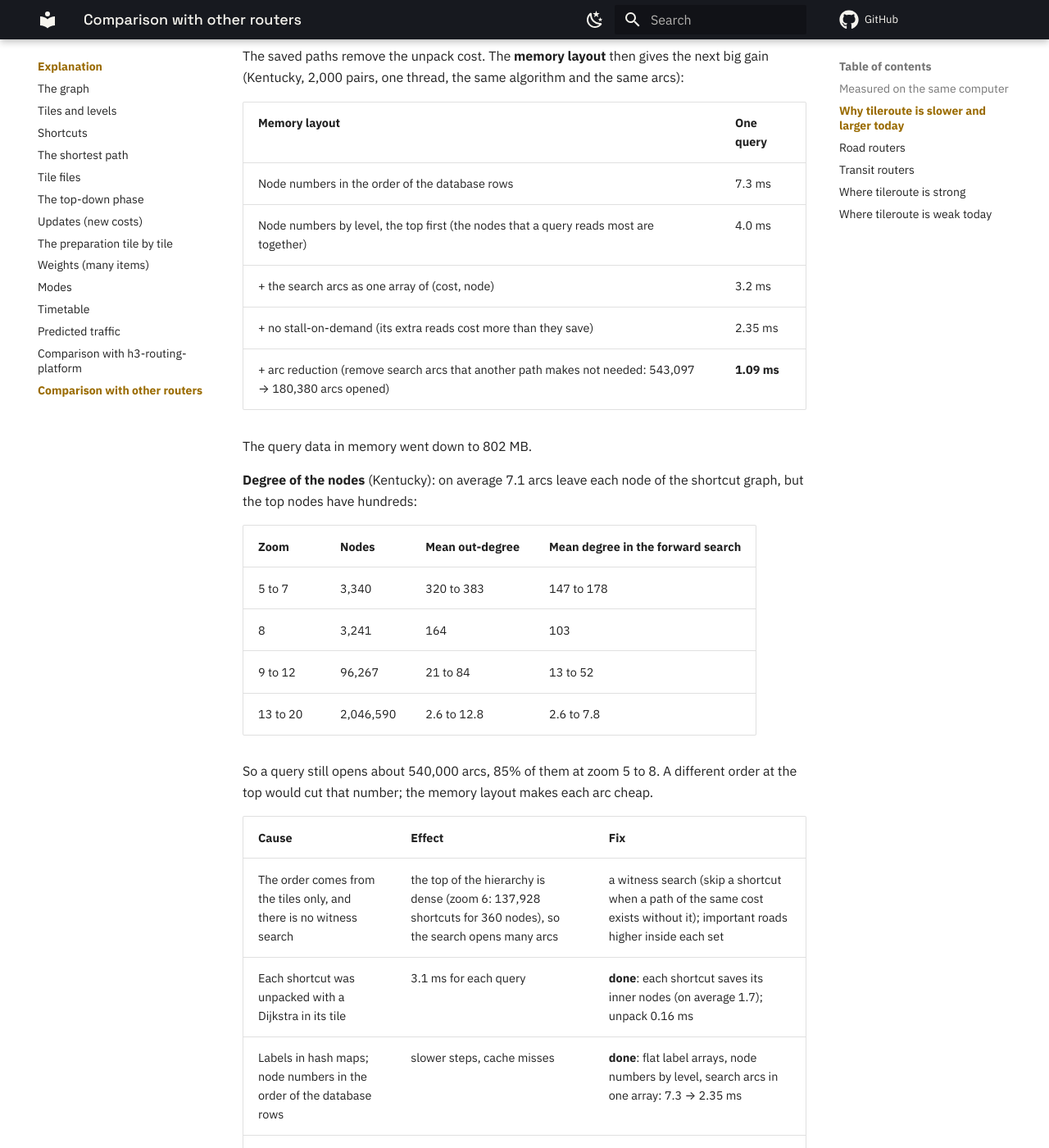
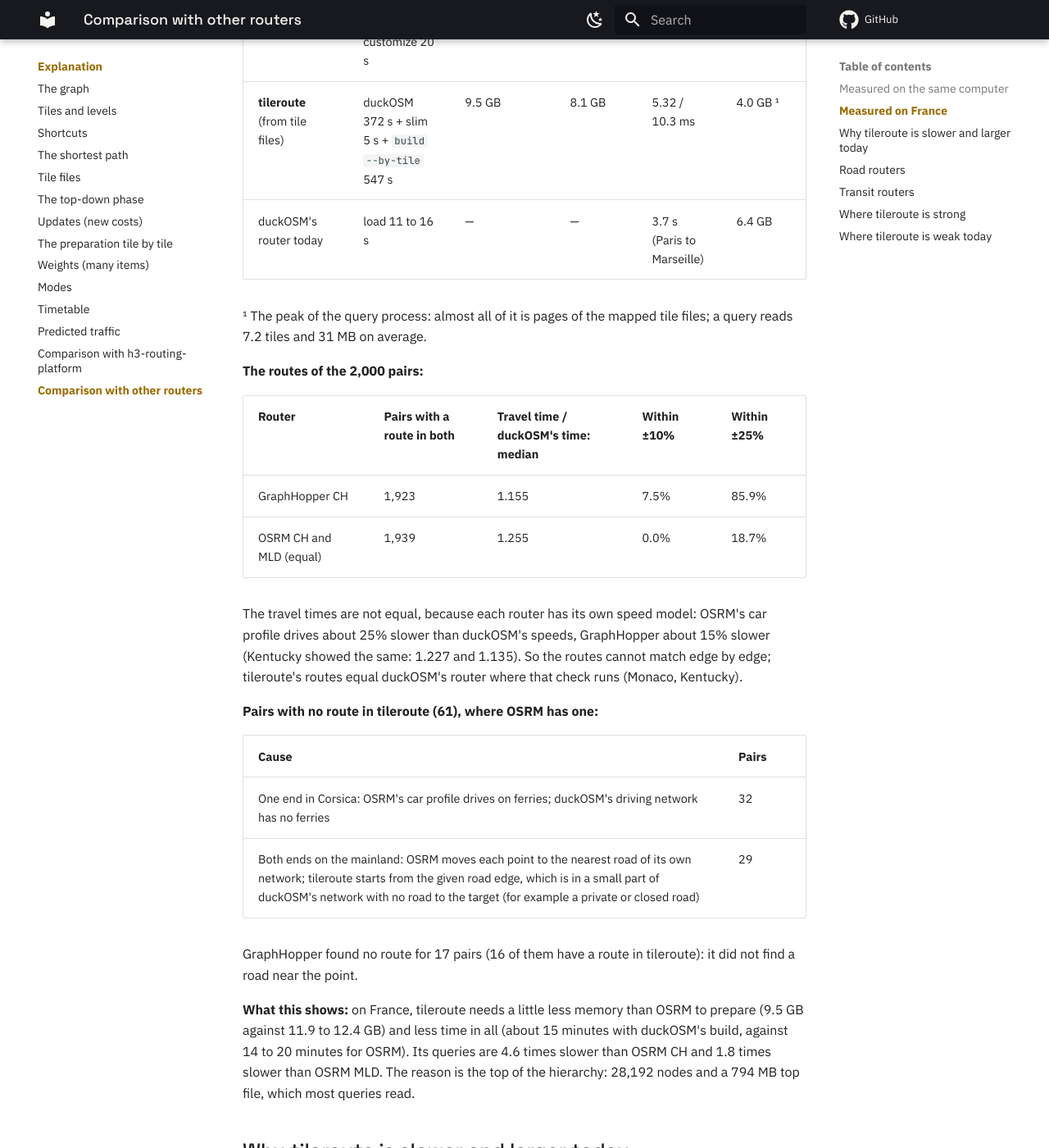
Before and after one commit to Khoshkhah/tileroute, an MkDocs documentation site: the page built from docs/explanation/engines.md, in a window 1280 px wide and 1400 px high, scrolled down 3305 px. Shown: the whole window at 82% size. Built offline with MkDocs 1.6.1 and Material for MkDocs 9.7.7, drawn with Linux system fonts in a browser that asks for light colours; comment, search, counter and statistics services are not loaded; some of the changed text lies outside the part shown.

Commit message:
Comparison on France (Mac mini): tileroute, OSRM CH and MLD, GraphHopper CH (#8)
Same pbf, the same 2,000 random pairs, one router at a time. Preparation,
memory, files, query time warm and cold, and the travel times pair by pair
(with the causes of the pairs with no route: Corsica by ferry, and small
parts of duckOSM's network).

Co-authored-by: Claude Opus 5.5 <noreply@anthropic.com>

```diff
--- a/docs/explanation/engines.md
+++ b/docs/explanation/engines.md
@@ -48,6 +48,49 @@ table shows the travel time of each router divided by the time of duckOSM's rout
 | OSRM (CH and MLD equal) | 1.227 | 3.0% | 71.9% | 0 |
 
 OSRM's car profile drives more slowly than duckOSM's speeds; Valhalla's speeds are near duckOSM's.
+
+## Measured on France
+
+Mac mini (Apple, 12 cores, 16 GB), 2026-11-19, one router at a time, nothing else running (`bench/francebench.sh`).
+France driving from the same `france-latest.osm.pbf` (5.1 GB). The same 2,000 random pairs for all routers
+(`tileroute route --random 2000`, then `tileroute points` gives the points for the other routers). One query at a time,
+one thread; "cold" is the first pass after the start, "warm" the second.
+
+| Router | Preparation | Peak memory (preparation) | Files | One query, warm / cold | Memory at query time |
+|---|---|---|---|---|---|
+| GraphHopper CH 11.1 (no turn costs) | import 211 s | 8.8 GB | 1.7 GB | **0.89** / 1.17 ms | 3.9 GB (Java) |
+| OSRM CH 26.11 | extract 677 s + contract 549 s | 11.9 GB | 8.4 GB | 1.15 / 1.48 ms | 5.6 GB |
+| OSRM MLD 26.11 | extract 672 s + partition 146 s + customize 20 s | 12.4 GB | 9.3 GB | 2.95 / 3.52 ms | 5.2 GB |
+| **tileroute** (from tile files) | duckOSM 372 s + slim 5 s + `build --by-tile` 547 s | 9.5 GB | 8.1 GB | 5.32 / 10.3 ms | 4.0 GB ¹ |
+| duckOSM's router today | load 11 to 16 s | — | — | 3.7 s (Paris to Marseille) | 6.4 GB |
+
+¹ The peak of the query process: almost all of it is pages of the mapped tile files; a query reads 7.2 tiles and 31 MB
+on average.
+
+**The routes of the 2,000 pairs:**
+
+| Router | Pairs with a route in both | Travel time / duckOSM's time: median | Within ±10% | Within ±25% |
+|---|---|---|---|---|
+| GraphHopper CH | 1,923 | 1.155 | 7.5% | 85.9% |
+| OSRM CH and MLD (equal) | 1,939 | 1.255 | 0.0% | 18.7% |
+
+The travel times are not equal, because each router has its own speed model: OSRM's car profile drives about 25%
+slower than duckOSM's speeds, GraphHopper about 15% slower (Kentucky showed the same: 1.227 and 1.135). So the routes
+cannot match edge by edge; tileroute's routes equal duckOSM's router where that check runs (Monaco, Kentucky).
+
+**Pairs with no route in tileroute (61), where OSRM has one:**
+
+| Cause | Pairs |
+|---|---|
+| One end in Corsica: OSRM's car profile drives on ferries; duckOSM's driving network has no ferries | 32 |
+| Both ends on the mainland: OSRM moves each point to the nearest road of its own network; tileroute starts from the given road edge, which is in a small part of duckOSM's network with no road to the target (for example a private or closed road) | 29 |
+
+GraphHopper found no route for 17 pairs (16 of them have a route in tileroute): it did not find a road near the point.
+
+**What this shows:** on France, tileroute needs a little less memory than OSRM to prepare (9.5 GB against 11.9 to
+12.4 GB) and less time in all (about 15 minutes with duckOSM's build, against 14 to 20 minutes for OSRM). Its queries
+are 4.6 times slower than OSRM CH and 1.8 times slower than OSRM MLD. The reason is the top of the hierarchy: 28,192
+nodes and a 794 MB top file, which most queries read.
 
 ## Why tileroute is slower and larger today
 
```
